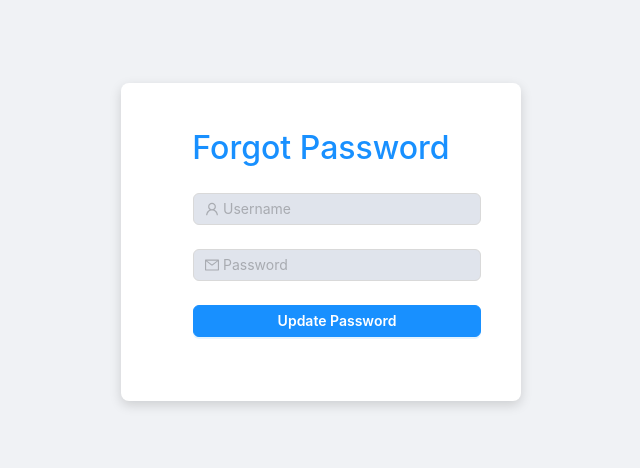
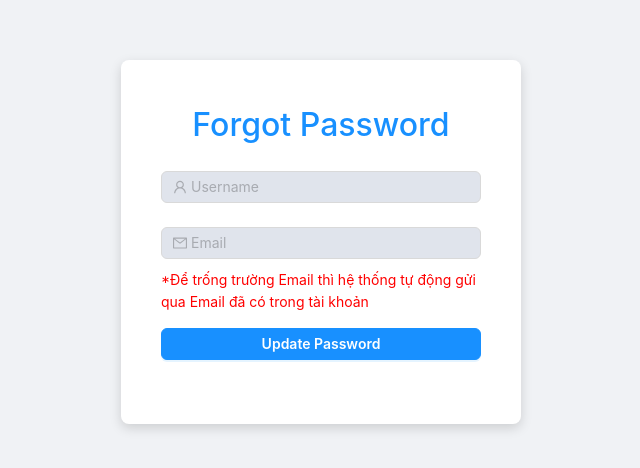
Before and after one commit to LePhuNhan/FE-HistoLigo-Player, a React (Create React App) app: page /forgotPassword in a window 1280 px wide. Shown: the part 158-626 px from the top of the page, without its empty margins (319-959 px from the left). Built offline with nearby package versions, Linux system fonts and the light colour scheme.

Commit message:
Done forgot password

```diff
--- a/src/App.jsx
+++ b/src/App.jsx
@@ -6,7 +6,6 @@ import LoginPage from "./pages/LoginPage/LoginPage";
 import NotFound404 from "./pages/NotFound/NotFound404";
 import SignUpPage from "./pages/SignUpPage/SignUpPage";
 import ForgotPassword from "./pages/ForgotPassword/ForgotPassword";
-import UpdatePassword from "./pages/ForgotPassword/UpdatePassword";
 import ChooseCountry from "./pages/ChooseCountry/ChooseCountry";
 import Learn from "./pages/Learn/LearnPage";
 import Test from "./pages/TestPage/TestPage";
@@ -27,6 +26,7 @@ import Rules from "./pages/Rules/Rules";
 import Privacy from "./pages/Privacy/Privacy";
 import Setting from "./pages/Setting/Setting";
 import ChooseLanguage from "./pages/ChooseLanguage/ChooseLanguage";
+import SendPassword from "./pages/ForgotPassword/SendPasswword";
 
 const App = () => (
   <DarkModeProvider>
@@ -47,7 +47,7 @@ const App = () => (
       <Route path="/404" element={<NotFound404 />} />
       <Route path="/signUp" element={<SignUpPage />} />
       <Route path="/forgotPassword" element={<ForgotPassword />} />
-      <Route path="/updatePassword" element={<UpdatePassword />} />
+      <Route path="/sendPasswordComplete" element={<SendPassword />} />
       <Route path="/chooseCountry" element={<ChooseCountry />} />
       <Route path="/chooseClass" element={<ChooseClass />} />
       <Route path="/chooseLanguage" element={<ChooseLanguage />} />
--- a/src/pages/ForgotPassword/ForgotP.styles.css
+++ b/src/pages/ForgotPassword/ForgotP.styles.css
@@ -0,0 +1,35 @@
+.login.forgotPassword .ant-row{
+    margin-left: 0 !important;
+}
+
+.inputEmail{
+    margin-bottom: 10px;
+}
+
+.pWarning{
+    font-size: 14px !important;
+    color: red;
+    padding-bottom: 10px;
+}
+.sendEmailImg{
+    width: 160px;
+}
+
+.wrapTitleSendEmail{
+    text-align: center;
+}
+
+.wrapTitleSendEmail .tks{
+    font-size: 24px !important;
+    color: #4b4b4b;
+    font-weight: 600;
+}
+
+.wrapTitleSendEmail .please{
+    color: #3c3c3c;
+    font-weight: 500;
+}
+
+.backToLogin{
+    font-weight: 600;
+}
--- a/src/pages/ForgotPassword/ForgotPassword.jsx
+++ b/src/pages/ForgotPassword/ForgotPassword.jsx
@@ -2,14 +2,33 @@ import React from "react";
 import "./ForgotP.styles.css";
 import { MailOutlined, UserOutlined } from "@ant-design/icons";
 import { Button, Form, Input } from "antd";
-import { Link } from "react-router-dom";
+import axios from "axios";
+import { useNavigate } from "react-router-dom";
 const LoginPage = () => {
-  const onFinish = (values) => {
-    console.log("Received values of form: ", values);
+  const DomainApi = process.env.REACT_APP_DOMAIN_API;
+  const navigate = useNavigate();
+  const onFinish = async (values) => {
+
+    const postData = {
+      userName: values.username,
+      email: values.email,
+    };
+
+
+    try {
+      const response = await axios.post(`${DomainApi}/user/forgot-password`, postData);
+      navigate("/sendPasswordComplete"); // Điều hướng đến trang mới
+
+    } catch (error) {
+      console.error("Error posting data:", error);
+
+    }
+
+
   };
 
   return (
-    <div className="login">
+    <div className="login forgotPassword">
       <Form
         name="normal_login"
         className="login-form"
@@ -27,15 +46,22 @@ const LoginPage = () => {
           />
         </Form.Item>
         <Form.Item
-          name="password"
-          rules={[{ required: true, message: "Please input your Password!" }]}
+          className="inputEmail"
+          name="email"
+          rules={[
+            {
+              type: 'email',
+              message: 'Email không hợp lệ!',
+            }
+          ]}
         >
           <Input
             prefix={<MailOutlined className="site-form-item-icon" />}
-            type="password"
-            placeholder="Password"
+            placeholder="Email"
           />
         </Form.Item>
+        <p className="pWarning">*Để trống trường Email thì hệ thống tự động gửi qua Email đã có trong tài khoản</p>
+
 
         <Form.Item>
           <Button
@@ -43,7 +69,7 @@ const LoginPage = () => {
             htmlType="submit"
             className="login-form-button"
           >
-            <Link to="/updatePassword">Update Password</Link>
+            Update Password
           </Button>
         </Form.Item>
       </Form>
--- /dev/null
+++ b/src/pages/ForgotPassword/SendPasswword.jsx
@@ -0,0 +1,30 @@
+import { Form } from "antd";
+import SendEmailPng from '../../assets/sendEmailPng.png'
+import "./ForgotP.styles.css";
+import { Link } from "react-router-dom";
+import { SwapLeftOutlined } from "@ant-design/icons";
+const SendPassword = () => {
+
+
+    return (
+        <div className="login forgotPassword">
+
+            <Form
+                name="normal_login"
+                className="login-form"
+            >
+
+                <Link className="backToLogin" to="/login">
+                    <SwapLeftOutlined style={{ fontSize: '20px', marginRight: '5px' }} />
+                    Back to Login</Link>
+                <div style={{ textAlign: 'center' }}><img className="sendEmailImg" src={SendEmailPng} alt="img" /></div>
+                <div className="wrapTitleSendEmail">
+                    <p className="tks">Thank you!</p>
+                    <p className="please">Please check your email.</p>
+                </div>
+            </Form>
+        </div>
+    );
+};
+
+export default SendPassword;
--- a/src/pages/ForgotPassword/UpdatePassword.jsx
+++ /dev/null
@@ -1,74 +0,0 @@
-import React from "react";
-// import "./SignUpPage.styles.css";
-import { LockOutlined, UserOutlined, MailOutlined } from "@ant-design/icons";
-import { Button, Checkbox, Form, Input } from "antd";
-import { Link } from "react-router-dom";
-
-const SignUpPage = () => {
-  const onFinish = (values) => {
-    console.log("Received values of form: ", values);
-  };
-
-  return (
-    <div className="signUp">
-      <Form
-        name="normal_login"
-        initialValues={{ remember: true }}
-        onFinish={onFinish}
-        className="signUp-from"
-      >
-        <h1 className="signUp_heading">Update Password</h1>
-
-        <Form.Item
-          name="password"
-          rules={[{ required: true, message: "Please input your Password!" }]}
-          hasFeedback
-        >
-          <Input
-            prefix={<LockOutlined className="site-form-item-icon" />}
-            type="password"
-            placeholder="Password"
-          />
-        </Form.Item>
-        <Form.Item
-          name="confirmPassword"
-          dependencies={["password"]}
-          hasFeedback
-          rules={[
-            { required: true, message: "Please confirm your Password!" },
-            ({ getFieldValue }) => ({
-              validator(_, value) {
-                if (!value || getFieldValue("password") === value) {
-                  return Promise.resolve();
-                }
-                return Promise.reject(
-                  new Error("The two passwords that you entered do not match!")
-                );
-              },
-            }),
-          ]}
-        >
-          <Input
-            prefix={<LockOutlined className="site-form-item-icon" />}
-            type="password"
-            placeholder="Confirm Password"
-          />
-        </Form.Item>
-
-        <Form.Item>
-          <Link to="/login">
-            <Button
-              type="primary"
-              htmlType="submit"
-              className="login-form-button"
-            >
-              Login
-            </Button>
-          </Link>
-        </Form.Item>
-      </Form>
-    </div>
-  );
-};
-
-export default SignUpPage;
--- a/src/pages/Setting/Setting.jsx
+++ b/src/pages/Setting/Setting.jsx
@@ -174,7 +174,7 @@ const Setting = () => {
           <h4 className="smTitle">{lang.repeatNewPassword}</h4>
           <Input.Password onChange={(e) => setConfirmPassword(e.target.value)} className="changePassword" />
           {newPassword && confirmPassword && newPassword !== confirmPassword && (
-            <p style={{ color: "red", marginTop: "15px", textTransform: "capitalize" }}>
+            <p className="importantWarning" style={{ color: "red !important", marginTop: "15px", textTransform: "capitalize" }}>
               {lang.notMatchNewPassword}
             </p>
           )}
--- a/src/pages/Setting/Setting.styles.css
+++ b/src/pages/Setting/Setting.styles.css
@@ -74,6 +74,10 @@
     cursor: pointer;
 }
 
+.importantWarning{
+    color: red !important;
+}
+
 @media (max-width: 480px) {
     .boxSettings{
        margin: 0;
```
Also changed, not shown: src/assets/sendEmailPng.png (added).
